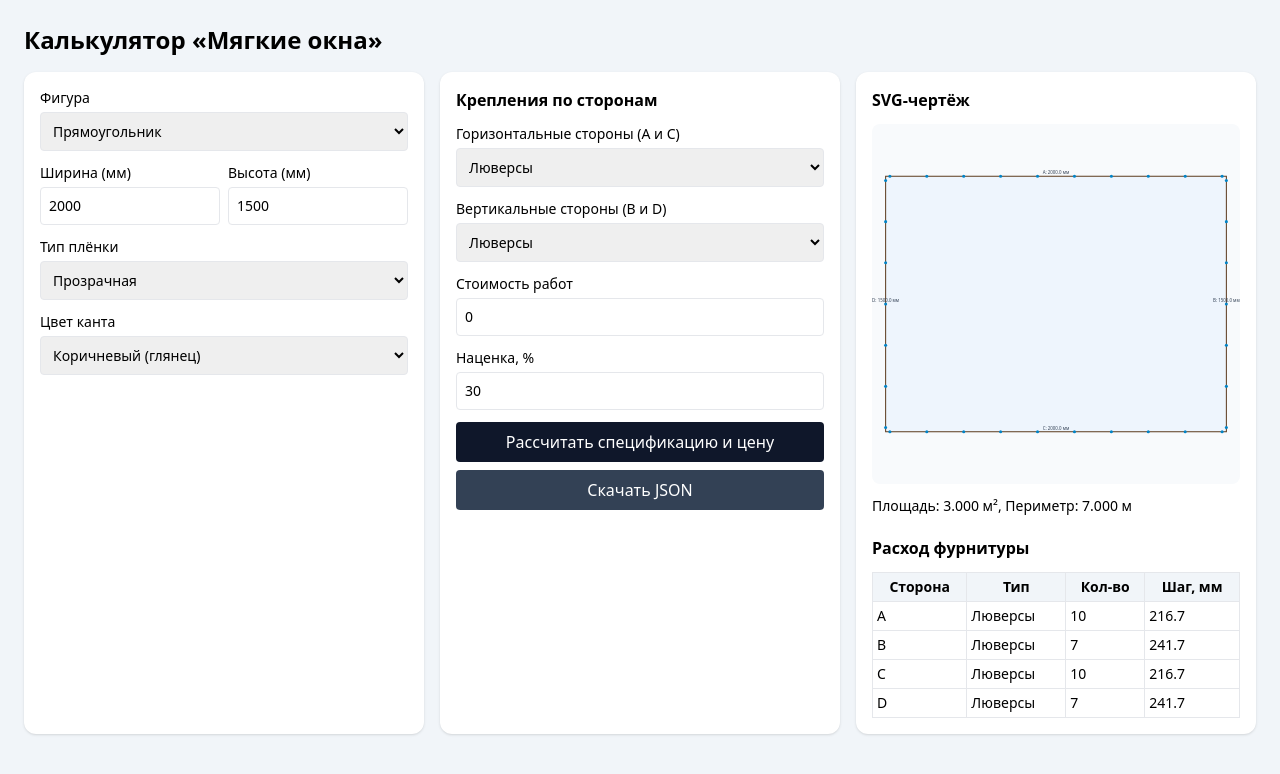
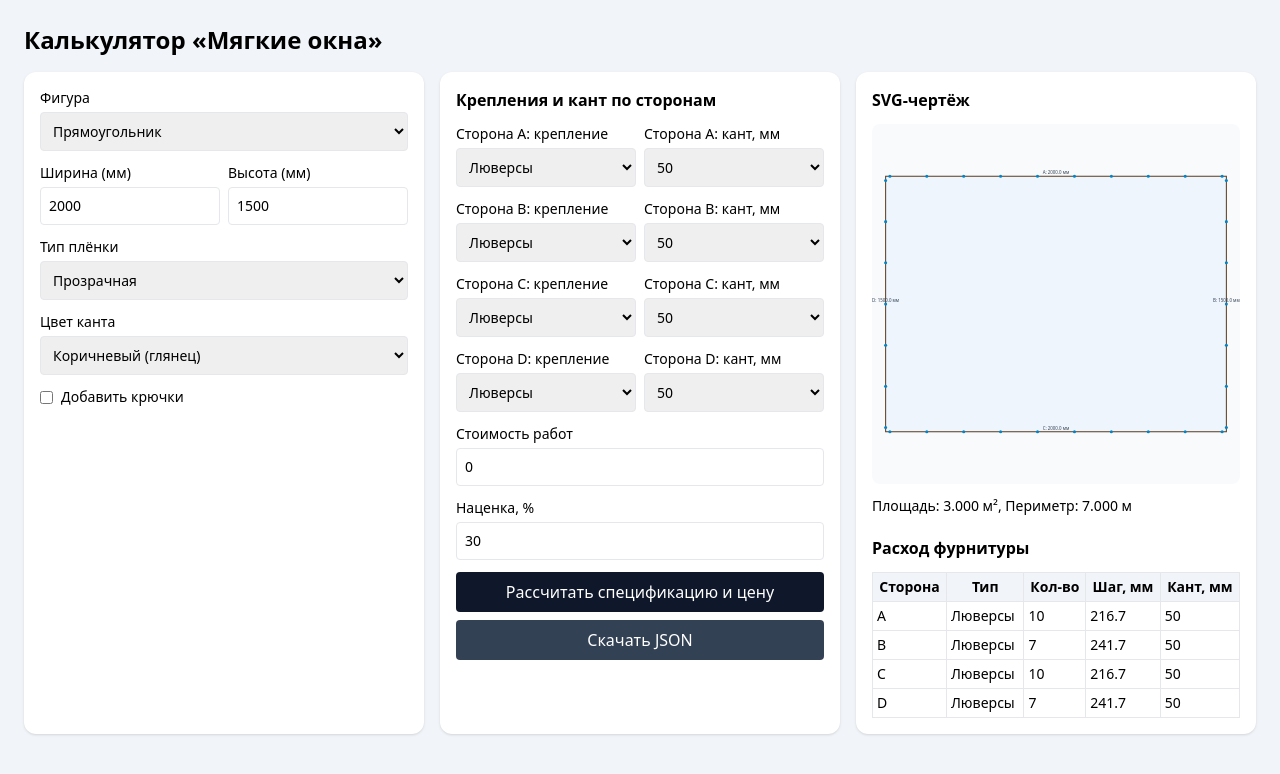
Before and after one commit to Jemerinos/first-project, a React (Vite) app: page / in a window 1280 px wide. Shown: the top 774 px of the page. Built offline with nearby package versions, Linux system fonts and the light colour scheme.

Commit message:
feat: expand rectangle controls and restore color/hooks options

```diff
--- a/src/App.jsx
+++ b/src/App.jsx
@@ -7,6 +7,7 @@ import { computeRightTriangleFromCatheti, computeTriangleFromSides, computeTrape
 import { assembleMaterials, estimateCosts, RULES_VERSION } from './lib/calculator.rules.v1'
 
 const SIDE_NAMES = ['A', 'B', 'C', 'D']
+const KANT_OPTIONS = [50, 60, 70, 90, 100, 150]
 const FASTENER_OPTIONS = {
   none: 'Без креплений',
   grommets: 'Люверсы',
@@ -65,8 +66,10 @@ export default function App() {
   const [trapezoidFlags, setTrapezoidFlags] = useState({ topLeft: false, topRight: false, bottomRight: false, bottomLeft: false })
   const [filmType, setFilmType] = useState(FILM_OPTIONS[0].id)
   const [kantColorId, setKantColorId] = useState(KANT_COLOR_OPTIONS[0].id)
+  const [hooksEnabled, setHooksEnabled] = useState(false)
 
   const [sideFasteners, setSideFasteners] = useState({ A: 'grommets', B: 'grommets', C: 'grommets', D: 'grommets' })
+  const [sideKant, setSideKant] = useState({ A: 50, B: 50, C: 50, D: 50 })
   const [laborCost, setLaborCost] = useState(0)
   const [markupPercent, setMarkupPercent] = useState(30)
   const [calcResult, setCalcResult] = useState(null)
@@ -87,15 +90,12 @@ export default function App() {
     return geometryFromRectangle(Number(rect.width), Number(rect.height))
   }, [shape, triangleMode, triangleSides, triangleCatheti, triangleRightAngle, trapezoid, trapezoidFlags, rect])
 
-  const effectiveFastenersBySide = useMemo(() => {
-    if (shape !== 'rectangle') return sideFasteners
-    return {
-      A: sideFasteners.A,
-      B: sideFasteners.B,
-      C: sideFasteners.A,
-      D: sideFasteners.B,
-    }
-  }, [shape, sideFasteners])
+  const hooksCount = useMemo(() => {
+    if (!hooksEnabled || !geometryResult.valid) return 0
+    const xs = geometryResult.vertices.map((v) => v.x)
+    const width = Math.max(...xs) - Math.min(...xs)
+    return Math.max(2, Math.ceil(width / 1500) * 2)
+  }, [hooksEnabled, geometryResult])
 
   const fasteners = useMemo(() => {
     if (!geometryResult.valid) return []
@@ -104,21 +104,27 @@ export default function App() {
     const list = []
     for (let i = 0; i < sideCount; i += 1) {
       const side = SIDE_NAMES[i]
-      const type = effectiveFastenersBySide[side] || 'none'
+      const type = sideFasteners[side] || 'none'
       if (type === 'none') continue
       const start = vertices[i]
       const end = vertices[(i + 1) % sideCount]
       const segmentFasteners = computeFastenersOnSegment(start, end, type)
-      list.push({ side, type, count: segmentFasteners.count, step_mm: segmentFasteners.step_mm, placements: segmentFasteners.placements })
+      list.push({ side, type, count: segmentFasteners.count, step_mm: segmentFasteners.step_mm, placements: segmentFasteners.placements, kant_mm: sideKant[side] || 50 })
     }
     return list
-  }, [geometryResult, effectiveFastenersBySide])
+  }, [geometryResult, sideFasteners, sideKant])
 
   const handleCalculate = () => {
     if (!geometryResult.valid) return
     const geometry = { billableAreaM2: Math.max(1, geometryResult.area_mm2 / 1_000_000), perimeterM: geometryResult.perimeter_mm / 1000 }
     const fastenersBySide = Object.fromEntries(fasteners.map((side) => [side.side, { type: side.type, count: side.count }]))
-    const materials = assembleMaterials({ geometry, fastenersBySide, options: { bottomWeight: false, topDrip: false, rollStraps: false }, additionalMaterials: [], rollStrapsCount: 0 })
+    const materials = assembleMaterials({
+      geometry,
+      fastenersBySide,
+      options: { bottomWeight: false, topDrip: false, rollStraps: hooksEnabled },
+      additionalMaterials: [],
+      rollStrapsCount: hooksCount,
+    })
     const specification = materials.map((m) => ({ ...m, lineTotal: Number((m.quantity * m.unitPrice).toFixed(2)) }))
     const cost = estimateCosts(materials, laborCost, markupPercent)
     setCalcResult({ specification, cost })
@@ -132,6 +138,8 @@ export default function App() {
       rules_version: RULES_VERSION,
       geometry: { vertices: geometryResult.vertices || [], sides: geometryResult.sides || null, area_mm2: geometryResult.area_mm2 || 0, perimeter_mm: geometryResult.perimeter_mm || 0, shapeType: shape },
       colors: { film: selectedFilm, kant: selectedKantColor },
+      hooks: { enabled: hooksEnabled, count: hooksCount },
+      sideKant,
       fasteners,
       specification: calcResult?.specification || [],
       cost: calcResult?.cost || null,
@@ -199,34 +207,30 @@ export default function App() {
               {KANT_COLOR_OPTIONS.map((color) => <option key={color.id} value={color.id}>{color.label}</option>)}
             </select>
           </label>
+          <label className="flex items-center gap-2 text-sm">
+            <input type="checkbox" checked={hooksEnabled} onChange={(e) => setHooksEnabled(e.target.checked)} />
+            Добавить крючки
+          </label>
 
           {!geometryResult.valid && <p className="rounded bg-rose-50 p-2 text-sm text-rose-700">Ошибка геометрии: {geometryResult.reason}</p>}
         </section>
 
         <section className="space-y-3 rounded-xl bg-white p-4 shadow">
-          <h2 className="font-semibold">Крепления по сторонам</h2>
-          {shape === 'rectangle' ? (
-            <>
-              <label className="block text-sm">Горизонтальные стороны (A и C)
-                <select className="mt-1 w-full rounded border p-2" value={sideFasteners.A} onChange={(e) => setSideFasteners((p) => ({ ...p, A: e.target.value }))}>
-                  {Object.entries(FASTENER_OPTIONS).map(([value, label]) => <option key={value} value={value}>{label}</option>)}
-                </select>
-              </label>
-              <label className="block text-sm">Вертикальные стороны (B и D)
-                <select className="mt-1 w-full rounded border p-2" value={sideFasteners.B} onChange={(e) => setSideFasteners((p) => ({ ...p, B: e.target.value }))}>
-                  {Object.entries(FASTENER_OPTIONS).map(([value, label]) => <option key={value} value={value}>{label}</option>)}
-                </select>
-              </label>
-            </>
-          ) : (
-            SIDE_NAMES.map((side) => (
-              <label key={side} className="block text-sm">Сторона {side}
+          <h2 className="font-semibold">Крепления и кант по сторонам</h2>
+          {SIDE_NAMES.map((side) => (
+            <div key={side} className="grid grid-cols-2 gap-2">
+              <label className="text-sm">Сторона {side}: крепление
                 <select className="mt-1 w-full rounded border p-2" value={sideFasteners[side]} onChange={(e) => setSideFasteners((p) => ({ ...p, [side]: e.target.value }))}>
                   {Object.entries(FASTENER_OPTIONS).map(([value, label]) => <option key={value} value={value}>{label}</option>)}
                 </select>
               </label>
-            ))
-          )}
+              <label className="text-sm">Сторона {side}: кант, мм
+                <select className="mt-1 w-full rounded border p-2" value={sideKant[side]} onChange={(e) => setSideKant((p) => ({ ...p, [side]: Number(e.target.value) }))}>
+                  {KANT_OPTIONS.map((k) => <option key={k} value={k}>{k}</option>)}
+                </select>
+              </label>
+            </div>
+          ))}
 
           <label className="block text-sm">Стоимость работ
             <input type="number" className="mt-1 w-full rounded border p-2" value={laborCost} onChange={(e) => setLaborCost(Number(e.target.value || 0))} />
@@ -254,10 +258,10 @@ export default function App() {
 
           <h3 className="pt-2 font-semibold">Расход фурнитуры</h3>
           <table className="w-full border text-sm">
-            <thead className="bg-slate-100"><tr><th className="border p-1">Сторона</th><th className="border p-1">Тип</th><th className="border p-1">Кол-во</th><th className="border p-1">Шаг, мм</th></tr></thead>
+            <thead className="bg-slate-100"><tr><th className="border p-1">Сторона</th><th className="border p-1">Тип</th><th className="border p-1">Кол-во</th><th className="border p-1">Шаг, мм</th><th className="border p-1">Кант, мм</th></tr></thead>
             <tbody>
-              {fasteners.length === 0 ? <tr><td className="border p-1 text-center" colSpan="4">Крепления не выбраны</td></tr> : fasteners.map((item) => (
-                <tr key={`${item.side}-${item.type}`}><td className="border p-1">{item.side}</td><td className="border p-1">{FASTENER_OPTIONS[item.type]}</td><td className="border p-1">{item.count}</td><td className="border p-1">{item.step_mm.toFixed(1)}</td></tr>
+              {fasteners.length === 0 ? <tr><td className="border p-1 text-center" colSpan="5">Крепления не выбраны</td></tr> : fasteners.map((item) => (
+                <tr key={`${item.side}-${item.type}`}><td className="border p-1">{item.side}</td><td className="border p-1">{FASTENER_OPTIONS[item.type]}</td><td className="border p-1">{item.count}</td><td className="border p-1">{item.step_mm.toFixed(1)}</td><td className="border p-1">{item.kant_mm}</td></tr>
               ))}
             </tbody>
           </table>
```
